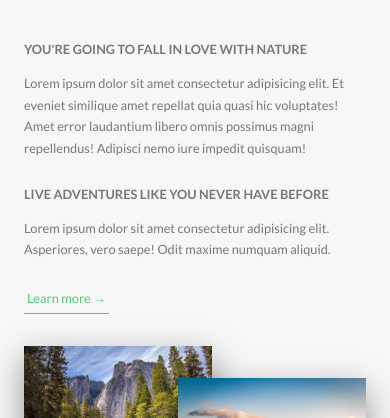
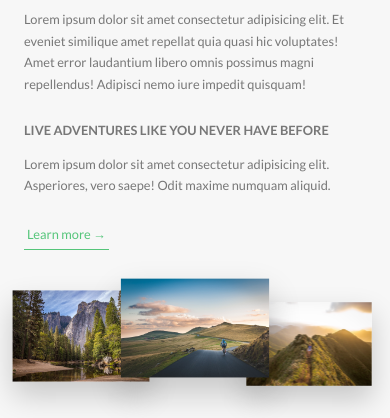
Before and after one commit to vict0rkovalchuk/Natours, a website: page index.html in a window 390 px wide. Shown: the part 926-1344 px from the top of the page. Drawn offline with Linux system fonts and the light colour scheme.

Commit message:
Writing Media Queries - Layout, About and Features Section

```diff
--- a/sass/base/_utilities.scss
+++ b/sass/base/_utilities.scss
@@ -3,9 +3,17 @@
 }
 .u-margin-bottom-big {
   margin-bottom: 8rem !important;
+
+  @include respond(tab-port) {
+    margin-bottom: 5rem !important;
+  }
 }
 .u-margin-bottom-medium {
   margin-bottom: 4rem !important;
+
+  @include respond(tab-port) {
+    margin-bottom: 3rem !important;
+  }
 }
 .u-margin-bottom-small {
   margin-bottom: 1.5rem !important;
--- a/sass/components/_composition.scss
+++ b/sass/components/_composition.scss
@@ -9,19 +9,43 @@
     transition: all 0.2s;
     outline-offset: 2rem;
 
+    @include respond(tab-port) {
+      float: left;
+      position: relative;
+      width: 33.33%;
+      box-shadow: 0 1.5rem 3rem rgba($color-black, 0.2);
+    }
+
     &--p1 {
       left: 0;
       top: -2rem;
+
+      @include respond(tab-port) {
+        top: 0;
+        transform: scale(1.2);
+      }
     }
 
     &--p2 {
       right: 0;
       top: 2rem;
+
+      @include respond(tab-port) {
+        top: -1rem;
+        transform: scale(1.3);
+        z-index: 100;
+      }
     }
 
     &--p3 {
       left: 20%;
       top: 10rem;
+
+      @include respond(tab-port) {
+        top: 1rem;
+        left: 0;
+        transform: scale(1.1);
+      }
     }
 
     &:hover {
--- a/sass/components/_feature-box.scss
+++ b/sass/components/_feature-box.scss
@@ -6,6 +6,10 @@
   border-radius: 3px;
   box-shadow: 0 1.5rem 4rem rgba($color-black, 0.15);
   transition: transform 0.3s;
+
+  @include respond(tab-port) {
+    padding: 2rem;
+  }
 
   &__icon {
     font-size: 6rem;
@@ -18,6 +22,10 @@
     );
     background-clip: text;
     color: transparent;
+
+    @include respond(tab-port) {
+      margin: 0;
+    }
   }
 
   &:hover {
--- a/sass/layout/_footer.scss
+++ b/sass/layout/_footer.scss
@@ -10,6 +10,10 @@
   &__logo-box {
     text-align: center;
     margin-bottom: 8rem;
+
+    @include respond(tab-port) {
+      margin-bottom: 6rem;
+    }
   }
 
   &__logo {
--- a/sass/pages/_home.scss
+++ b/sass/pages/_home.scss
@@ -2,6 +2,10 @@
   background-color: $color-grey-light-1;
   padding: 25rem 0;
   margin-top: -20vh;
+
+  @include respond(tab-port) {
+    padding: 20rem 0;
+  }
 }
 
 .section-features {
@@ -19,22 +23,38 @@
     & > * {
       transform: skewY(7deg);
     }
+
+    @include respond(tab-port) {
+      padding: 10rem 0;
+    }
 }
 
 .section-tours {
   background-color: $color-grey-light-1;
   padding: 25rem 0 15rem 0;
   margin-top: -10rem;
+
+  @include respond(tab-port) {
+    padding: 20rem 0 10rem 0;
+  }
 }
 
 .section-stories {
   padding: 15rem 0;
   position: relative;
+
+  @include respond(tab-port) {
+    padding: 10rem 0;
+  }
 }
 
 .section-book {
   padding: 15rem 0;
   background: linear-gradient(to right bottom, $color-primary-light, $color-primary-dark);
+
+  @include respond(tab-port) {
+    padding: 10rem 0;
+  }
 }
 
 .book {
```
Also changed, not shown: css/style.css, 1 other file.
